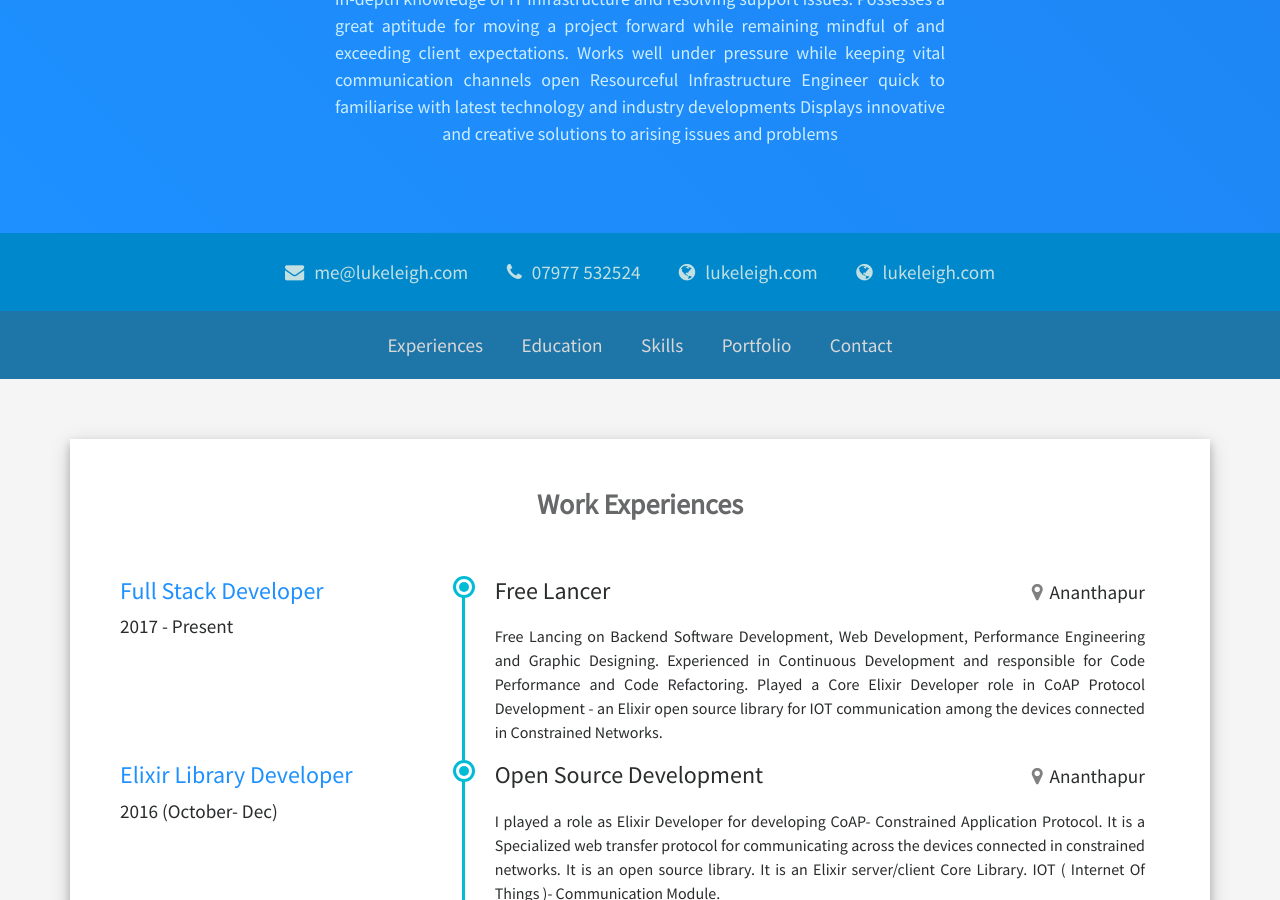
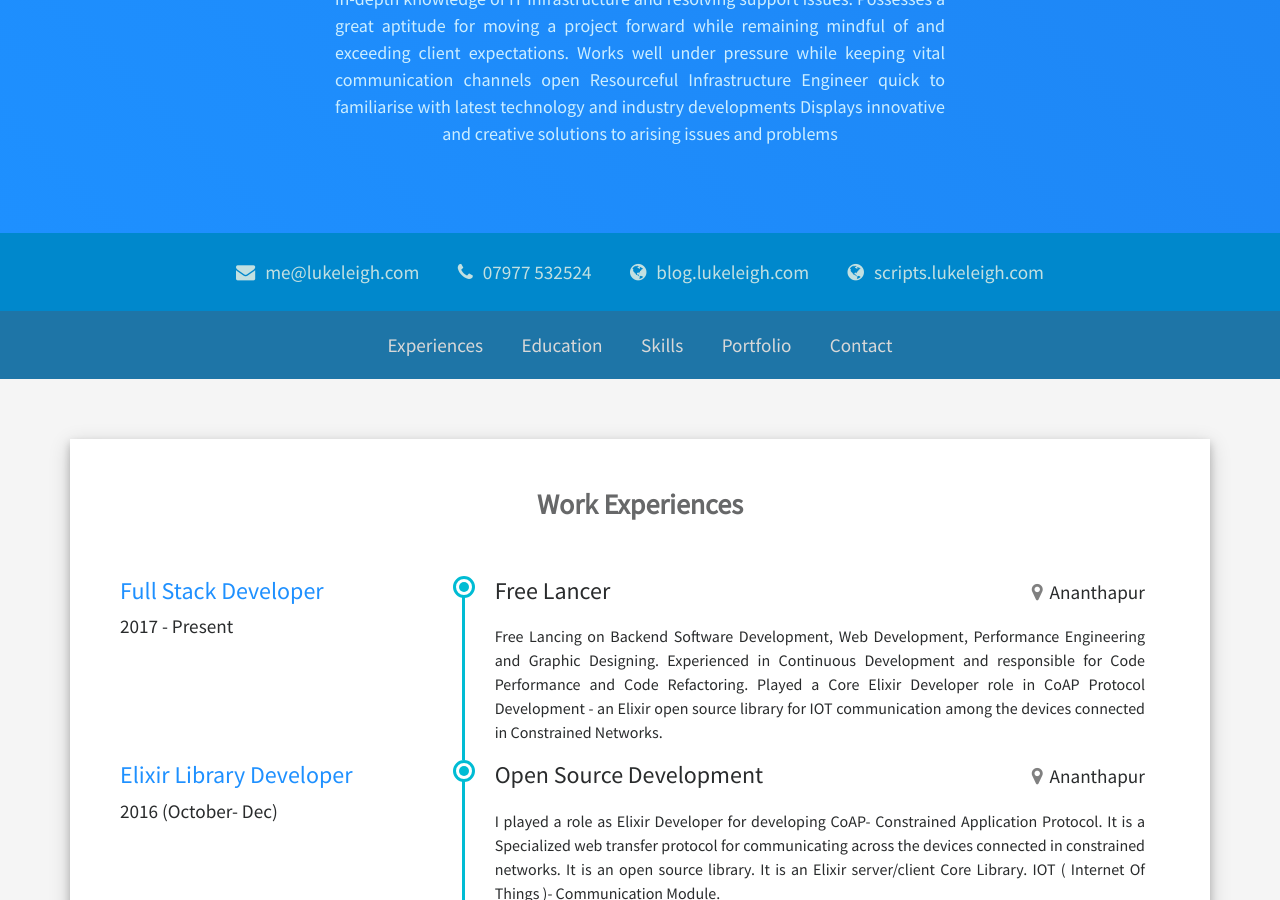
Before and after one commit to BanterBoy/jekyllcvOnline, a Jekyll site: the page built from index.html, in a window 1280 px wide and 900 px high, scrolled down 581 px. Built offline with Jekyll 4.4.1, drawn with Linux system fonts in a browser that asks for light colours; a script that is not in the unit is left out.

Commit message:
Update contact-links.yaml

```diff
--- a/_data/contact-links.yaml
+++ b/_data/contact-links.yaml
@@ -6,10 +6,10 @@
   link: "phone: 07977532524"
   icon-class: "fa fa-phone"
 
-- title: lukeleigh.com
+- title: blog.lukeleigh.com
   link: "https://blog.lukeleigh.com"
   icon-class: "fa fa-globe"
 
-- title: lukeleigh.com
+- title: scripts.lukeleigh.com
   link: "https://scripts.lukeleigh.com"
   icon-class: "fa fa-globe"
```
